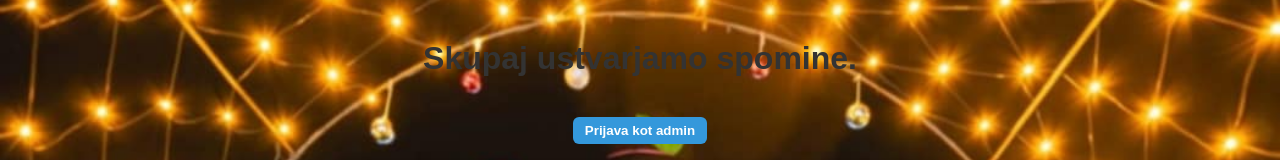
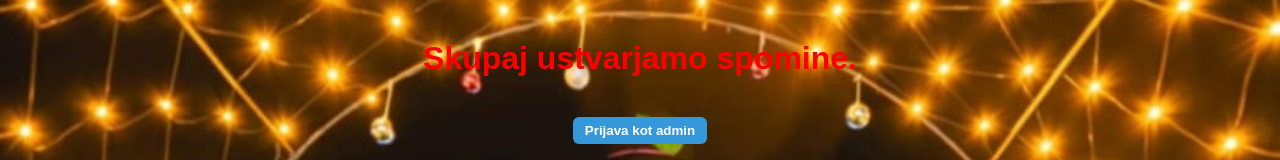
Before and after one commit to mbobna/aaa, a React (Vite) app in the folder frontend/: page / in a window 1280 px wide. Shown: the top 160 px of the page. Built offline with nearby package versions, Linux system fonts and the light colour scheme; no server answers.

Commit message:
Update styles.css

```diff
--- a/frontend/src/styles.css
+++ b/frontend/src/styles.css
@@ -103,5 +103,5 @@ body {
     margin: 20px 0 40px;
     font-size: 2rem;
     font-weight: 600;
-    color: #333;
+    color: red;
 }
```
